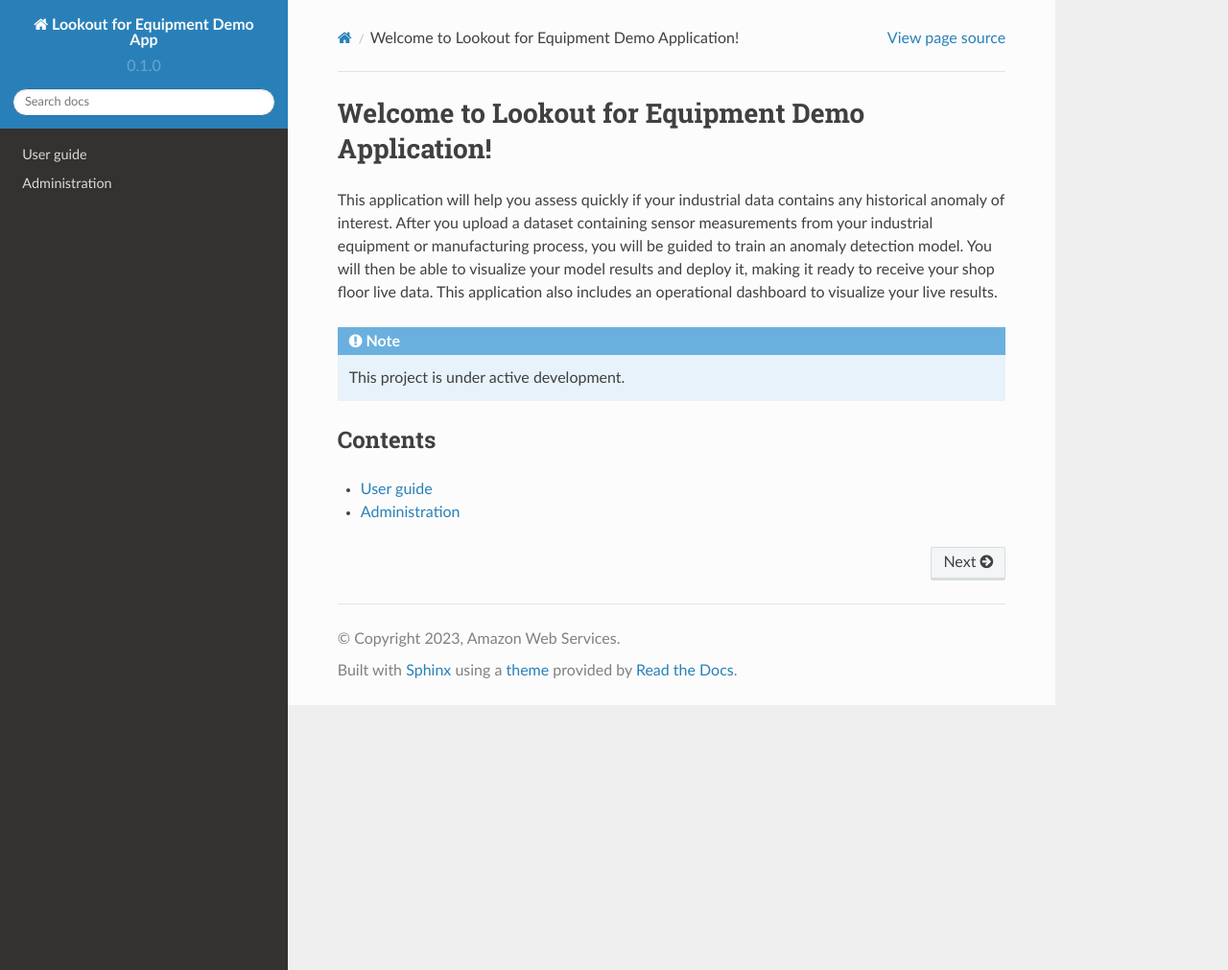
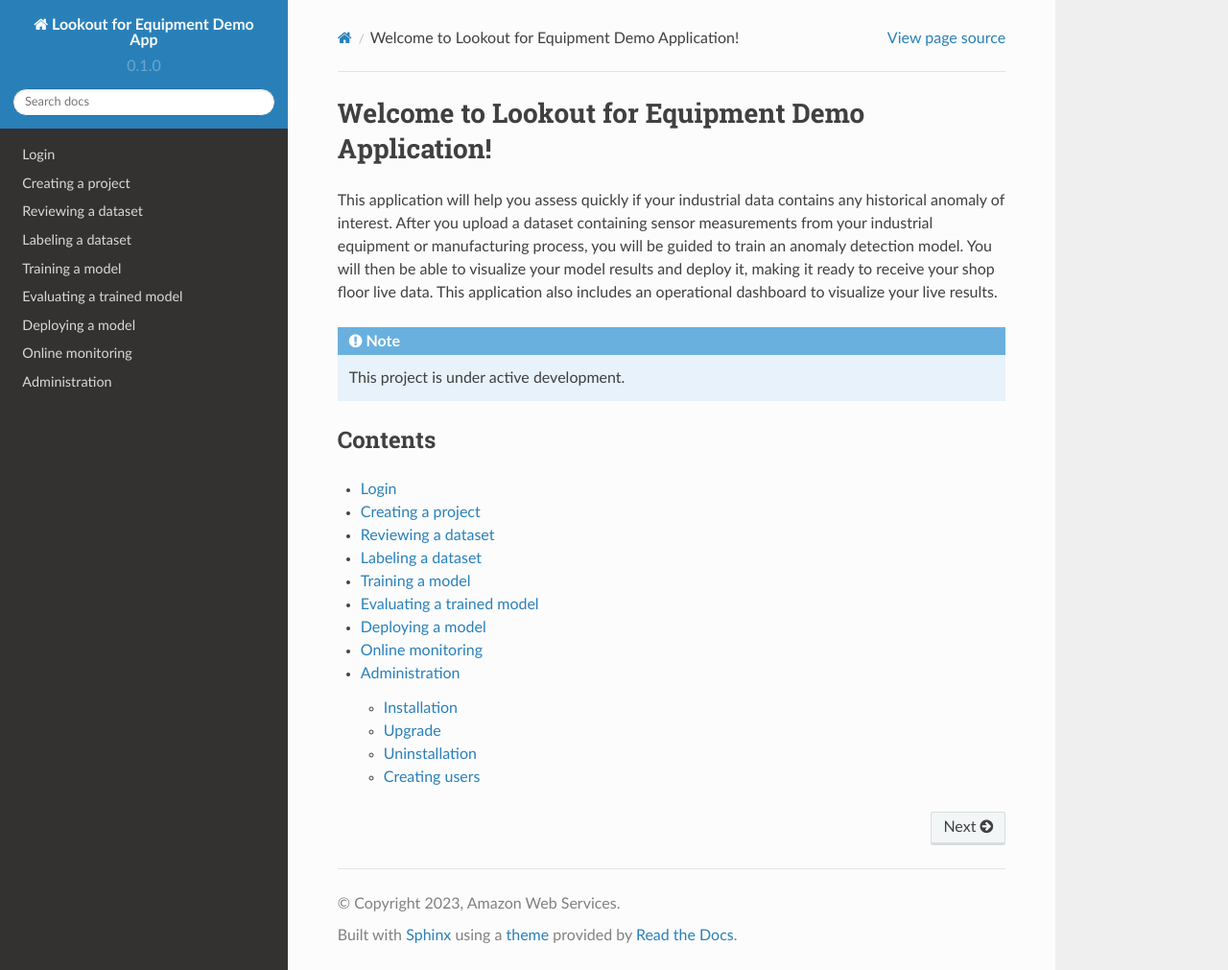
Before and after one commit to aws-samples/amazon-lookout-for-equipment-demo-app, a Sphinx documentation site: the page built from docs/source/index.rst, in a window 1280 px wide and 1011 px high. Shown: the whole window at 96% size. Built offline with Sphinx 7.4.7 and the Read the Docs theme 2.0.0, drawn with Linux system fonts in a browser that asks for light colours.

Commit message:
Documentation update

```diff
--- a/docs/source/administration.rst
+++ b/docs/source/administration.rst
@@ -1,10 +1,15 @@
 Administration
 ==============
 
+.. _admin_installation:
 Installation
+------------
 
 Upgrade
+-------
 
 Uninstallation
+--------------
 
-TODO
+Creating users
+--------------
--- a/docs/source/index.rst
+++ b/docs/source/index.rst
@@ -18,5 +18,12 @@
 
 .. toctree::
 
-   user-guide
+   login
+   project-creation
+   reviewing-dataset
+   labeling
+   model-training
+   model-evaluation
+   model-deployment
+   online-monitoring
    administration
--- /dev/null
+++ b/docs/source/labeling.rst
@@ -0,0 +1,2 @@
+Labeling a dataset
+==================
--- /dev/null
+++ b/docs/source/model-deployment.rst
@@ -0,0 +1,2 @@
+Deploying a model
+=================
--- /dev/null
+++ b/docs/source/model-evaluation.rst
@@ -0,0 +1,2 @@
+Evaluating a trained model
+==========================
--- /dev/null
+++ b/docs/source/model-training.rst
@@ -0,0 +1,2 @@
+Training a model
+================
--- /dev/null
+++ b/docs/source/online-monitoring.rst
@@ -0,0 +1,2 @@
+Online monitoring
+=================
--- /dev/null
+++ b/docs/source/project-creation.rst
@@ -0,0 +1,3 @@
+.. _project_creation:
+Creating a project
+==================
--- /dev/null
+++ b/docs/source/reviewing-dataset.rst
@@ -0,0 +1,2 @@
+Reviewing a dataset
+===================
--- a/docs/source/user-guide.rst
+++ /dev/null
@@ -1,4 +0,0 @@
-User guide
-==========
-
-TO DO
```
Also changed, not shown: docs/source/login.rst (added, +20 -0 lines), docs/source/images/login-without-signup.png (added), docs/source/images/welcome-page.png (added), docs/source/images/welcome-top-menu.png (added).
